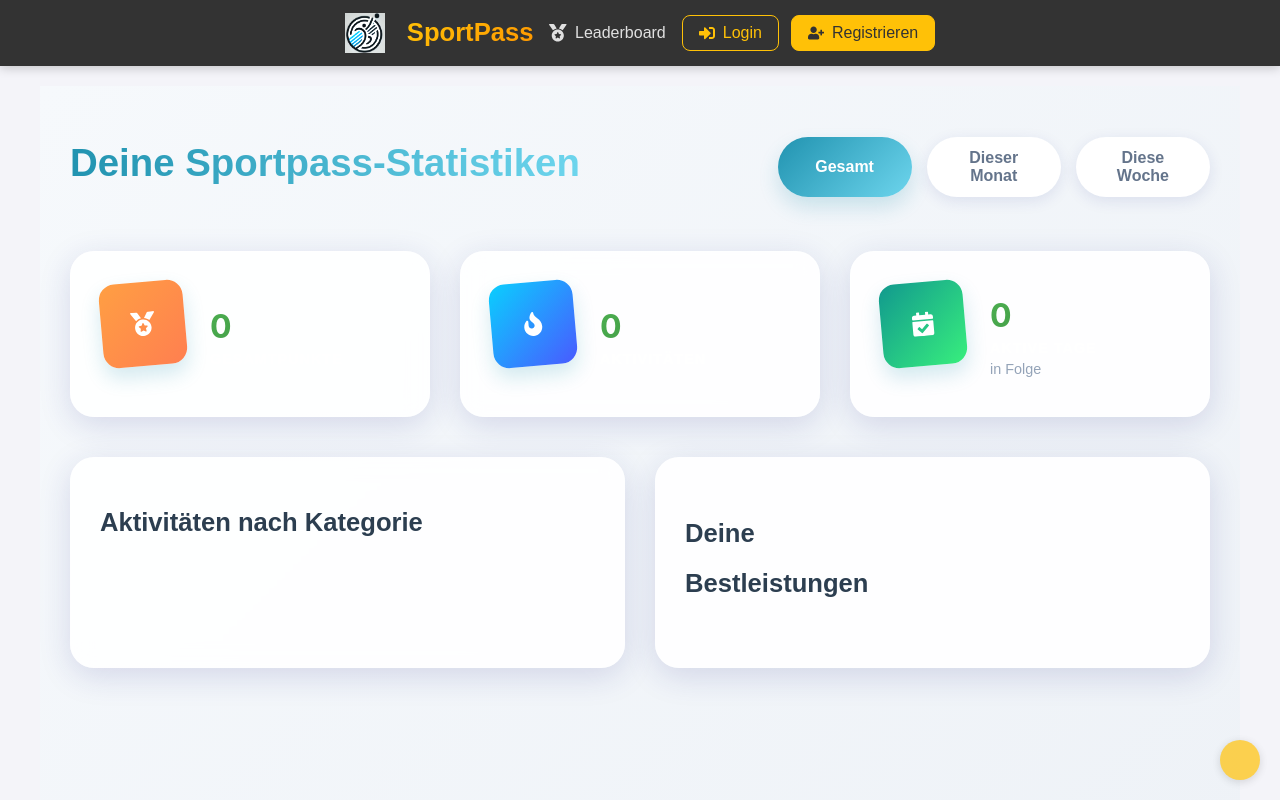
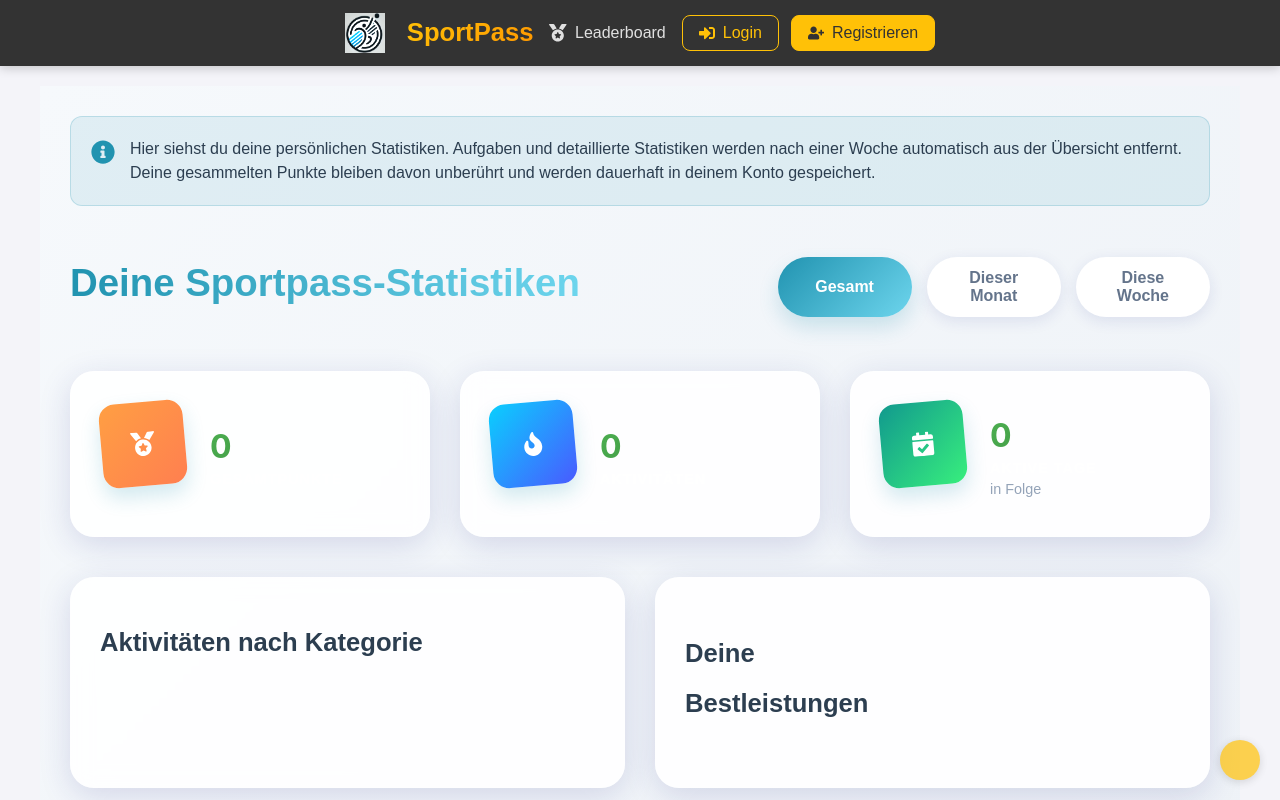
Before and after one commit to Chris123-crypto-ship-it/Sportpass_2025, a React (Create React App) app: page /stats in a window 1280 px wide. Shown: the top 800 px of the page. Built offline with nearby package versions, Linux system fonts and the light colour scheme.

Commit message:
Feature: Info-Icons mit Erklärungen zu Archiv, Stats und Dashboard hinzugefügt

```diff
--- a/src/pages/Archive.css
+++ b/src/pages/Archive.css
@@ -614,3 +614,27 @@
   max-height: 300px;
   border-radius: 8px;
 }
+
+.archive-info {
+  display: flex;
+  align-items: flex-start;
+  gap: 15px;
+  background: rgba(33, 147, 176, 0.1);
+  padding: 20px;
+  border-radius: 12px;
+  margin-bottom: 30px;
+  border: 1px solid rgba(33, 147, 176, 0.2);
+}
+
+.info-icon {
+  font-size: 1.5rem;
+  color: #2193b0;
+  flex-shrink: 0;
+  margin-top: 3px;
+}
+
+.info-text {
+  color: #2c3e50;
+  font-size: 1rem;
+  line-height: 1.5;
+}
--- a/src/pages/Archive.js
+++ b/src/pages/Archive.js
@@ -1,7 +1,7 @@
 import React, { useEffect } from 'react';
 import { useTasks } from '../context/TaskContext';
 import { useAuth } from '../context/AuthContext'; // Für den eingeloggten Benutzer
-import { FaCheckCircle, FaTimesCircle, FaFile, FaImage, FaVideo, FaUser, FaClock } from 'react-icons/fa';
+import { FaCheckCircle, FaTimesCircle, FaFile, FaImage, FaVideo, FaUser, FaClock, FaInfoCircle } from 'react-icons/fa';
 import './Archive.css';
 
 const Archive = () => {
@@ -132,6 +132,12 @@ const Archive = () => {
 
   return (
     <div className="archive-container">
+      <div className="archive-info">
+        <FaInfoCircle className="info-icon" />
+        <div className="info-text">
+          Hier findest du deine letzten akzeptierten und abgelehnten Einsendungen mit Datum. Aufgaben werden automatisch nach einer Woche aus dem Archiv gelöscht. Deine erreichten Punkte in der Rangliste bleiben davon unberührt und werden dauerhaft gespeichert.
+        </div>
+      </div>
       <h1 className="archive-header">Mein Archiv</h1>
       {loading ? (
         <div className="no-archive">Archiv wird geladen...</div>
--- a/src/pages/Dashboard.css
+++ b/src/pages/Dashboard.css
@@ -323,3 +323,27 @@
     grid-template-columns: 1fr;
   }
 }
+
+.dashboard-info {
+  display: flex;
+  align-items: flex-start;
+  gap: 15px;
+  background: rgba(33, 147, 176, 0.1);
+  padding: 20px;
+  border-radius: 12px;
+  margin-bottom: 30px;
+  border: 1px solid rgba(33, 147, 176, 0.2);
+}
+
+.info-icon {
+  font-size: 1.5rem;
+  color: #2193b0;
+  flex-shrink: 0;
+  margin-top: 3px;
+}
+
+.info-text {
+  color: #2c3e50;
+  font-size: 1rem;
+  line-height: 1.5;
+}
--- a/src/pages/Dashboard.js
+++ b/src/pages/Dashboard.js
@@ -1,7 +1,7 @@
 import React, { useMemo } from 'react';
 import { useAuth } from '../context/AuthContext';
 import { useTasks } from '../context/TaskContext';
-import { FaTrophy, FaRunning, FaDumbbell, FaRunning as FaFlexibility, FaCalendarCheck, FaMedal, FaUserCircle } from 'react-icons/fa';
+import { FaTrophy, FaRunning, FaDumbbell, FaRunning as FaFlexibility, FaCalendarCheck, FaMedal, FaUserCircle, FaInfoCircle } from 'react-icons/fa';
 import { Line } from 'react-chartjs-2';
 import { Chart as ChartJS, CategoryScale, LinearScale, PointElement, LineElement, Title, Tooltip, Legend } from 'chart.js';
 import './Dashboard.css';
@@ -169,6 +169,12 @@ const Dashboard = () => {
 
   return (
     <div className="dashboard-container">
+      <div className="dashboard-info">
+        <FaInfoCircle className="info-icon" />
+        <div className="info-text">
+          Willkommen in deinem persönlichen Dashboard! Hier siehst du eine Übersicht deiner Aktivitäten und Leistungen. Beachte, dass detaillierte Aufgabenstatistiken nach einer Woche automatisch aus der Übersicht entfernt werden. Deine gesammelten Punkte bleiben davon unberührt und werden dauerhaft gespeichert.
+        </div>
+      </div>
       <div className="dashboard-header">
         <div className="user-welcome">
           <FaUserCircle className="user-icon" />
--- a/src/pages/Stats.css
+++ b/src/pages/Stats.css
@@ -332,3 +332,27 @@
     grid-template-columns: 1fr;
   }
 }
+
+.stats-info {
+  display: flex;
+  align-items: flex-start;
+  gap: 15px;
+  background: rgba(33, 147, 176, 0.1);
+  padding: 20px;
+  border-radius: 12px;
+  margin-bottom: 30px;
+  border: 1px solid rgba(33, 147, 176, 0.2);
+}
+
+.info-icon {
+  font-size: 1.5rem;
+  color: #2193b0;
+  flex-shrink: 0;
+  margin-top: 3px;
+}
+
+.info-text {
+  color: #2c3e50;
+  font-size: 1rem;
+  line-height: 1.5;
+}
--- a/src/pages/Stats.js
+++ b/src/pages/Stats.js
@@ -2,7 +2,7 @@
 import React, { useState, useEffect } from 'react';
 import { useAuth } from '../context/AuthContext';
 import { useTasks } from '../context/TaskContext';
-import { FaRunning, FaHeartbeat, FaDumbbell, FaMedal, FaFire, FaCalendarCheck } from 'react-icons/fa';
+import { FaRunning, FaHeartbeat, FaDumbbell, FaMedal, FaFire, FaCalendarCheck, FaInfoCircle } from 'react-icons/fa';
 import './Stats.css';
 
 const Stats = () => {
@@ -140,6 +140,12 @@ const Stats = () => {
 
   return (
     <div className="stats-container">
+      <div className="stats-info">
+        <FaInfoCircle className="info-icon" />
+        <div className="info-text">
+          Hier siehst du deine persönlichen Statistiken. Aufgaben und detaillierte Statistiken werden nach einer Woche automatisch aus der Übersicht entfernt. Deine gesammelten Punkte bleiben davon unberührt und werden dauerhaft in deinem Konto gespeichert.
+        </div>
+      </div>
       <div className="stats-header">
         <h1 className="stats-title">Deine Sportpass-Statistiken</h1>
         <div className="time-filter">
```
